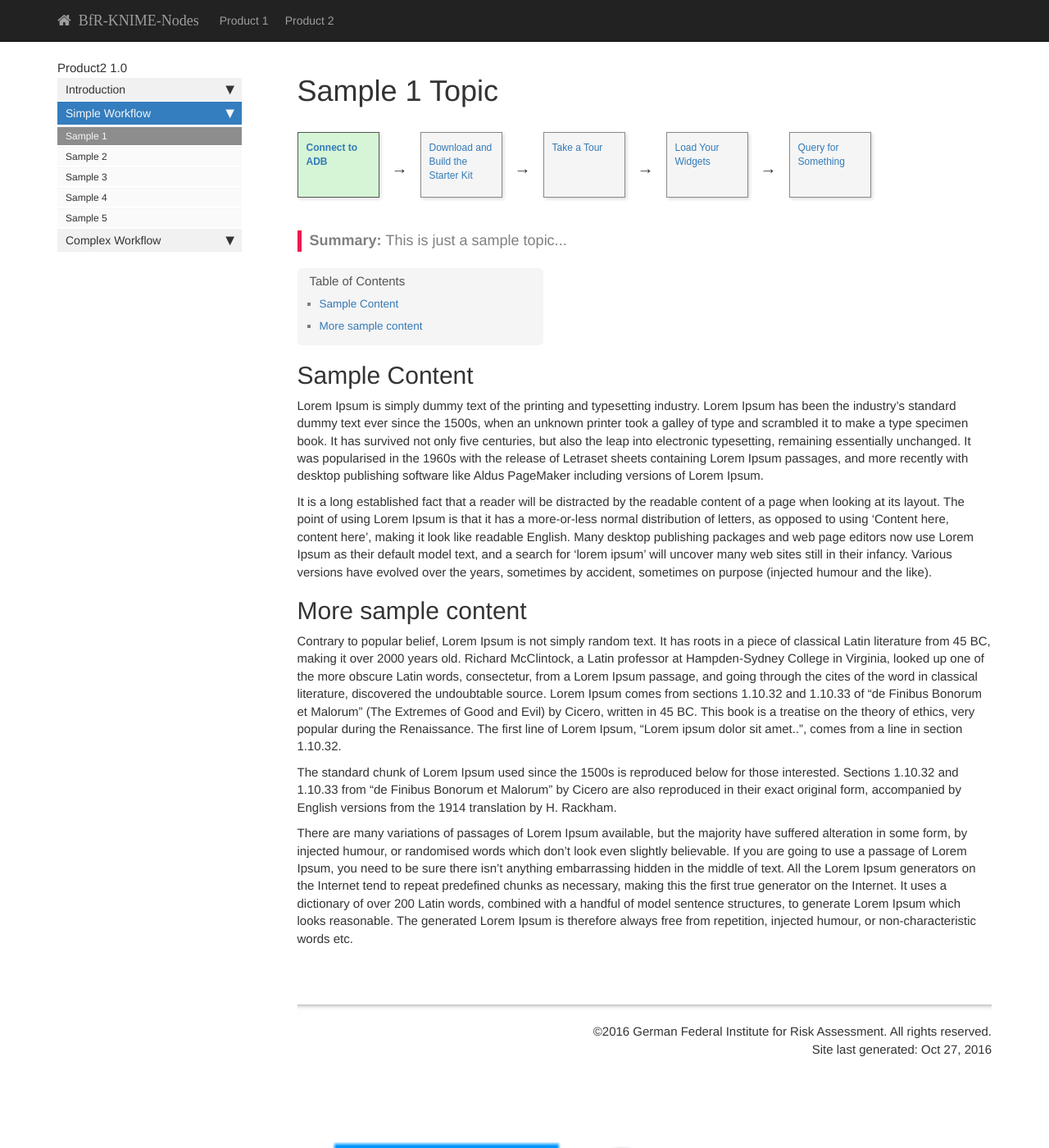
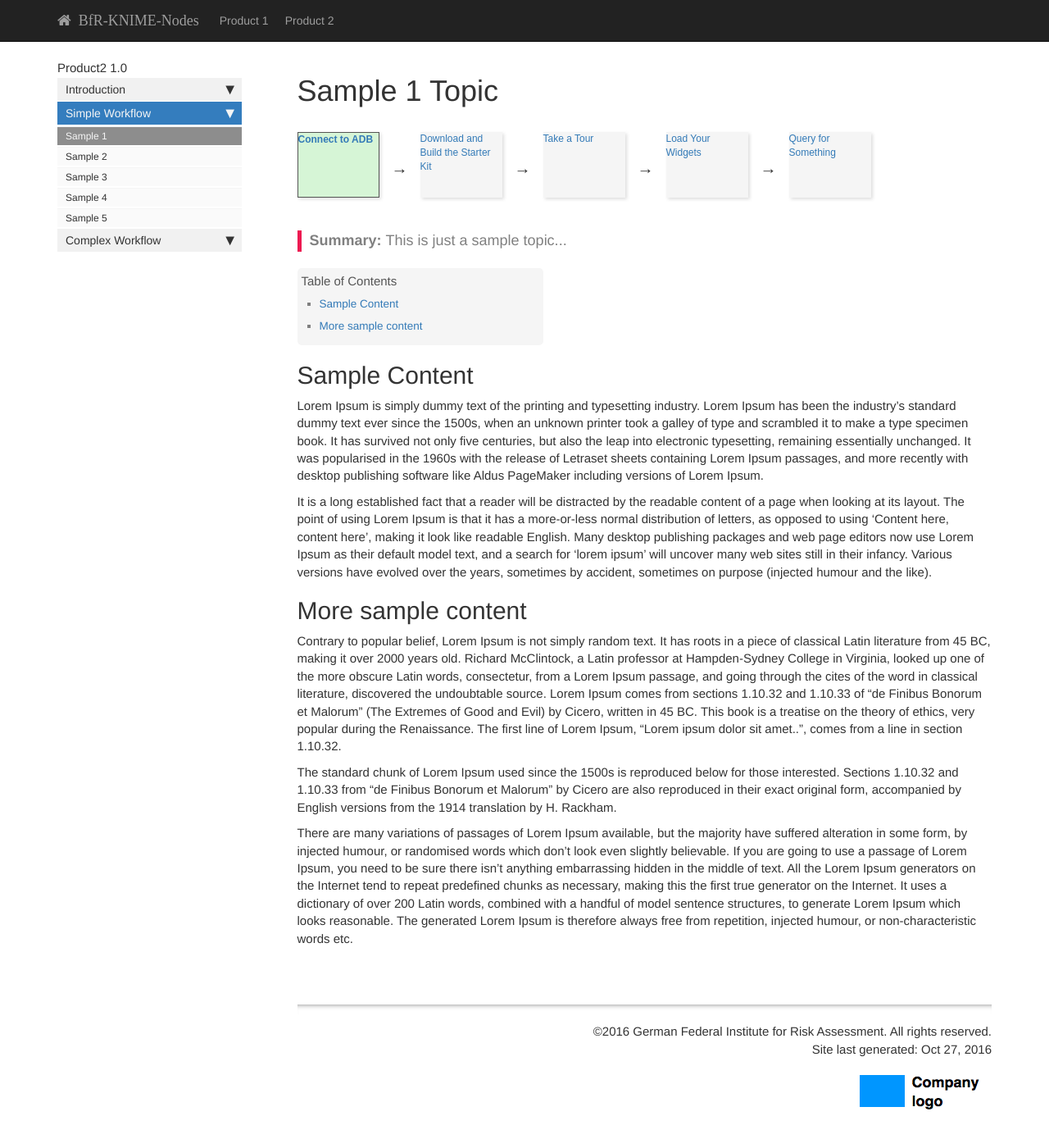
Before and after one commit to SiLeBAT/documentation-template, a Jekyll site: the page built from pages/product2/p2_sample1.md, in a window 1280 px wide and 1400 px high. Shown: the whole window at 82% size. Built offline with Jekyll 4.4.1, drawn with Linux system fonts in a browser that asks for light colours; nearby versions of some CDN libraries; comment, search, counter and statistics services are not loaded.

Commit message:
unused stuff removed

```diff
--- a/css/customstyles.css
+++ b/css/customstyles.css
@@ -15,14 +15,14 @@ body {
 }
 
 img {
-    width: 100%
+    max-width: 100%
 }
 
 .footer {
     text-align: right;
 }
 
-hr.shaded {
+.shaded {
     height: 12px;
     border: 0;
     box-shadow: inset 0 6px 6px -6px rgba(0, 0, 0, 0.5);
@@ -86,7 +86,6 @@ hr.shaded {
     width: 70px;
     padding-top: 20px;
     padding-bottom: 20px;
-    padding-left: 10px;
 }
 
 /* topnavbar styles */
@@ -139,10 +138,6 @@ hr.shaded {
 .nav a {
     color: #333;
     display: block;
-    outline: none;
-    /*-webkit-border-radius: 4px;
-    -moz-border-radius: 4px;
-    border-radius: 4px;*/
     text-decoration: none;
 }
 
@@ -183,7 +178,7 @@ hr.shaded {
     padding: 4px 10px;
 }
 
-ul#mysidebar {
+#mysidebar {
     border-radius: 0px;
 }
 
@@ -191,11 +186,10 @@ ul#mysidebar {
     padding-left: 40px;
 }
 
-.nav li.thirdlevel>a {
+.nav .thirdlevel>a {
     color: #248EC2;
     font-weight: bold;
     padding-left: 20px;
-    background-color: whitesmoke !important;
 }
 
 .nav ul li a {
@@ -244,8 +238,6 @@ ul#mysidebar {
 /* Workflow stuff */
 
 .box {
-    padding: 10px;
-    border: 1px solid #888;
     box-shadow: 2px 2px 4px #dedede;
     width: 100px;
     height: 80px;
@@ -254,7 +246,6 @@ ul#mysidebar {
     font-size: 12px;
     hyphens: auto;
     float: left;
-    font-size: 12px;
 }
 
 .box:hover {
@@ -274,7 +265,7 @@ ul#mysidebar {
     font-weight: bold;
 }
 
-h2.userMapTitle {
+.userMapTitle {
     font-family: Arial;
 }
 
```
